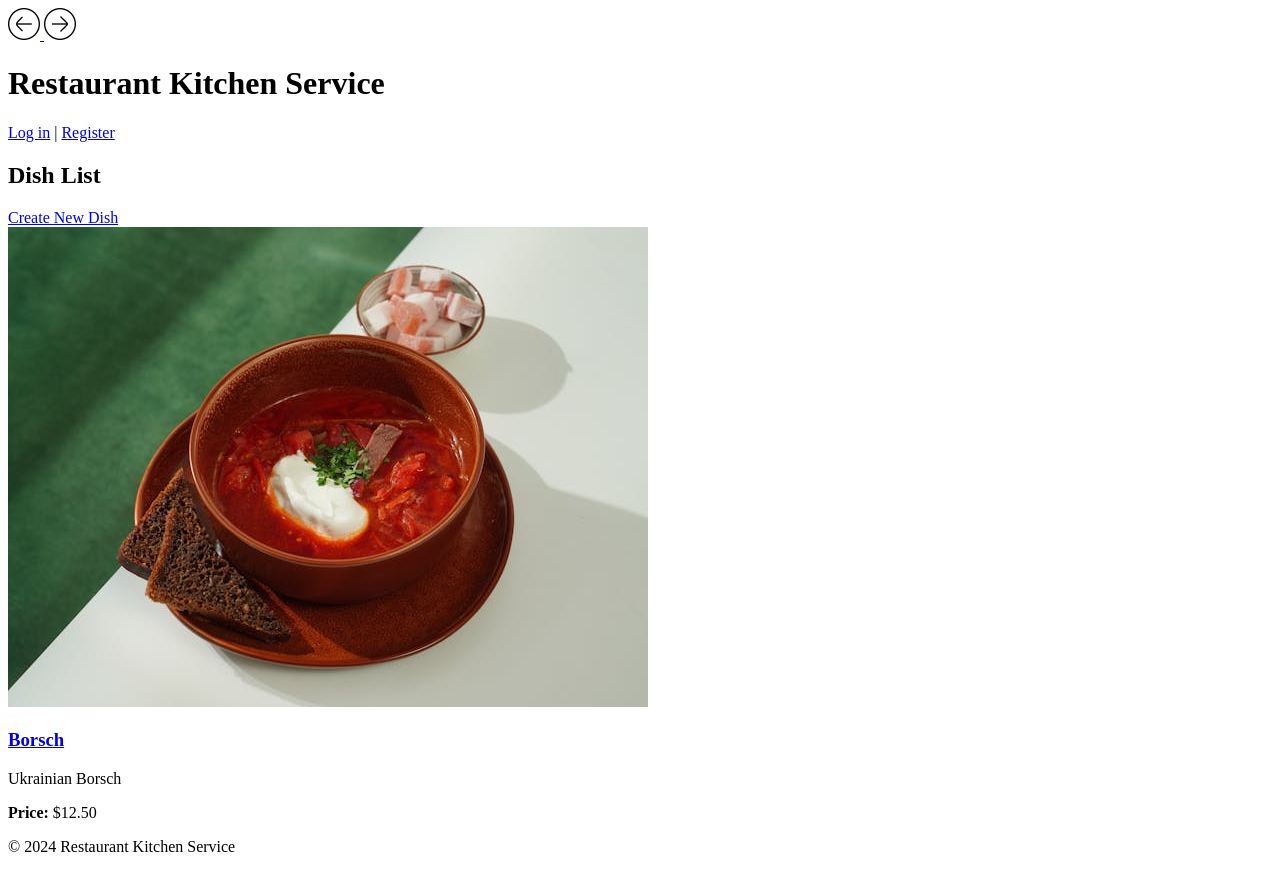
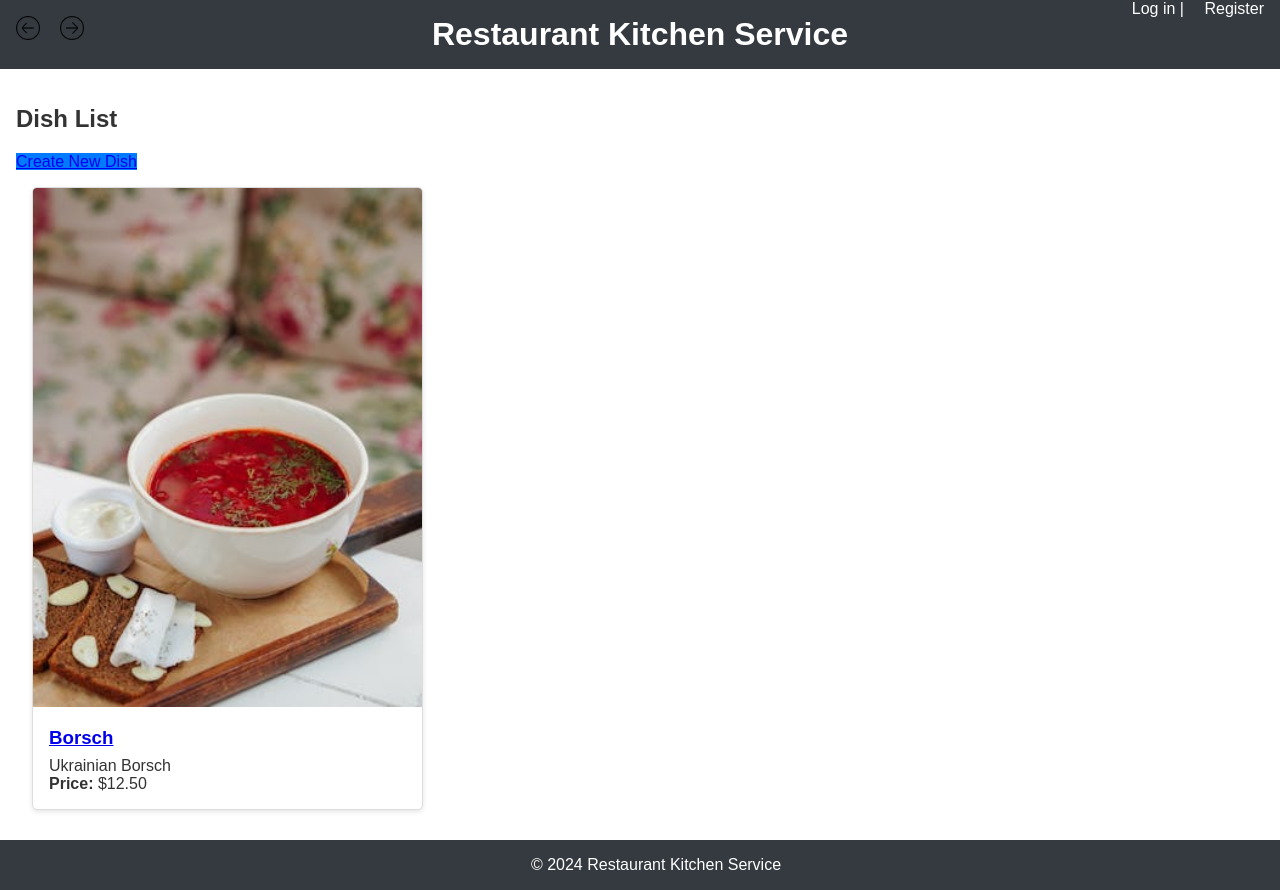
Before and after one commit to dsokolovskiy/Restaurant-Kitchen-Service, a Django app: page /kitchen/dishes/ in a window 1280 px wide. Before the commit the page ends 852 px from the top, so only its background shows below. Run offline with Django 5.2, Linux system fonts and the light colour scheme; data comes from the database, SQL or seed files in the repository.

Commit message:
modified styles.css, remove old image borsch & add new to static/img and update dish_list.html

```diff
--- a/static/css/styles.css
+++ b/static/css/styles.css
@@ -1,26 +1,177 @@
-.dish-table {
-    width: 100%;
-    border-collapse: collapse;
-    margin: 20px 0;
+body {
+    font-family: Arial, sans-serif;
+    margin: 0;
+    color: #333;
+    position: relative;
+    min-height: 100vh;
+    padding: 0 0 3rem;
 }
 
-.dish-table th, .dish-table td {
-    border: 1px solid #ddd;
-    padding: 12px;
+header {
+    background-color: #343a40;
+    padding: 1rem;
+    color: #fff;
     text-align: center;
+    position: relative;
 }
 
-.dish-table th {
+header h1 {
+    margin: 0;
+    font-size: 2rem;
+}
+
+.nav-arrows {
+    position: absolute;
+    left: 1rem;
+    top: 1rem;
+}
+
+.nav-arrows a {
+    display: inline-block;
+    margin-right: 1rem;
+}
+
+.nav-arrow img {
+    width: 24px;
+    height: 24px;
+}
+
+.auth-links {
+    position: absolute;
+    right: 1rem;
+    top: 0.025rem; /* Зменшене значення для підняття кнопки */
+}
+
+.auth-links a,
+.auth-links button {
+    color: #fff;
+    text-decoration: none;
+    background: none;
+    border: none;
+    margin-left: 1rem;
+    cursor: pointer;
+    font-size: 1rem;
+}
+
+.auth-links a:hover,
+.auth-links button:hover {
+    text-decoration: underline;
+}
+
+main {
+    padding: 1rem;
+}
+
+footer {
     background-color: #343a40;
     color: #fff;
+    text-align: center;
+    padding: 1rem;
+    position: absolute;
+    bottom: 0;
+    width: 100%;
 }
 
-.dish-table tr:nth-child(even) {
-    background-color: #f2f2f2;
+.home-header {
+    background: url('/static/img/pexels-yente-van-eynde-1263034-2403392.jpg') no-repeat center center/cover;
+    height: 100vh;
+    display: flex;
+    flex-direction: column;
+    justify-content: center;
+    align-items: center;
+    color: #fff;
+    text-align: center;
+    padding: 0 20px;
 }
 
-.dish-table img.dish-image {
-    width: 100px; /* Можна налаштувати ширину */
+.home-title h1 {
+    font-size: 3rem;
+    margin-bottom: 1rem;
+}
+
+.home-title p {
+    font-size: 1.5rem;
+    margin-bottom: 2rem;
+}
+
+.home-title .btn {
+    margin: 0.5rem;
+    padding: 0.75rem 1.5rem;
+    font-size: 1rem;
+    text-transform: uppercase;
+    border: none;
+    border-radius: 5px;
+    color: #fff;
+    text-decoration: none;
+    display: inline-block;
+    cursor: pointer;
+}
+
+.btn-primary {
+    background-color: #007bff;
+}
+
+.btn-secondary {
+    background-color: #6c757d;
+}
+
+.btn-success {
+    background-color: #28a745;
+}
+
+form {
+    margin-top: 1rem;
+}
+
+form button {
+    padding: 0.75rem 1.5rem;
+    font-size: 1rem;
+    color: #fff;
+    border: none;
+    border-radius: 5px;
+    cursor: pointer;
+}
+
+form button[type="submit"] {
+    background-color: #007bff;
+}
+
+form a {
+    margin-left: 1rem;
+    color: #007bff;
+    text-decoration: none;
+}
+
+.dish-list {
+    display: flex;
+    flex-wrap: wrap;
+    gap: 1rem;
+    padding: 1rem;
+}
+
+.dish-item {
+    border: 1px solid #ddd;
+    border-radius: 5px;
+    overflow: hidden;
+    width: calc(33.333% - 1rem);
+    background-color: #fff;
+    box-shadow: 0 2px 5px rgba(0, 0, 0, 0.1);
+}
+
+.dish-image {
+    width: 100%;
     height: auto;
-    border-radius: 5px;
+    object-fit: cover;
 }
+
+.dish-info {
+    padding: 1rem;
+}
+
+.dish-info h3 {
+    margin: 0 0 0.5rem;
+}
+
+.dish-info p {
+    margin: 0;
+}
--- a/templates/kitchen/dish_list.html
+++ b/templates/kitchen/dish_list.html
@@ -9,7 +9,7 @@
     <div class="dish-list">
         {% for dish in dish_list %}
             <div class="dish-item">
-                <img src="{% static 'img/pexels-nadin-sh-78971847-18955541.jpg' %}" alt="{{ dish.name }}" class="dish-image">
+                <img src="{% static 'img/Borsch.jpg' %}" alt="{{ dish.name }}" class="dish-image">
                 <div class="dish-info">
                     <h3><a href="{% url 'kitchen:dish_detail' dish.pk %}">{{ dish.name }}</a></h3>
                     <p>{{ dish.description }}</p>
```
Also changed, not shown: static/img/Borsch.jpg (added), static/img/pexels-nadin-sh-78971847-18955541.jpg (deleted).
